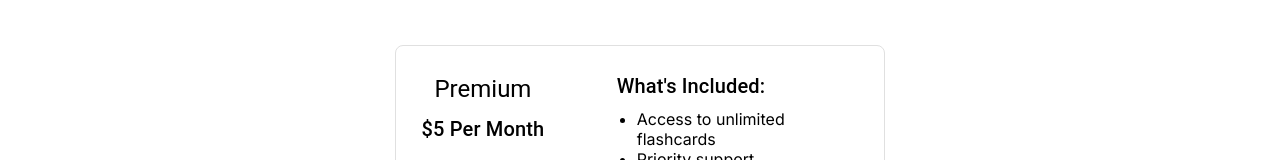
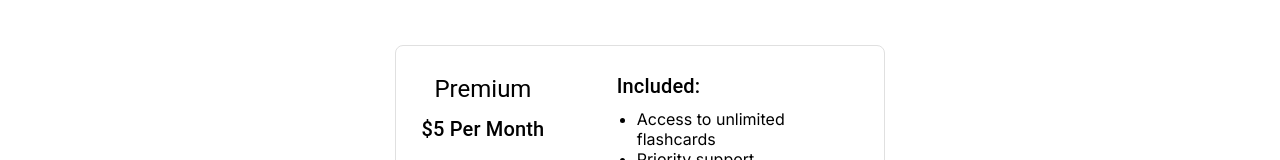
Before and after one commit to Amm1el/AI-Flashcards, a Next.js app: page / in a window 1280 px wide. Shown: the part 579-739 px from the top of the page. Built offline with nearby package versions, Linux system fonts and the light colour scheme; no server answers.

Commit message:
Fixed single quote issue

```diff
--- a/app/page.js
+++ b/app/page.js
@@ -134,7 +134,7 @@ export default function Home() {
 
             {/* Right Section - 66% */}
             <Grid item xs={12} md={7}>
-              <Typography variant="h6" gutterBottom>What's Included:</Typography>
+              <Typography variant="h6" gutterBottom>Included:</Typography>
               <ul style={{ marginLeft: '20px' }}>
                 <li>Access to unlimited flashcards</li>
                 <li>Priority support</li>
```
